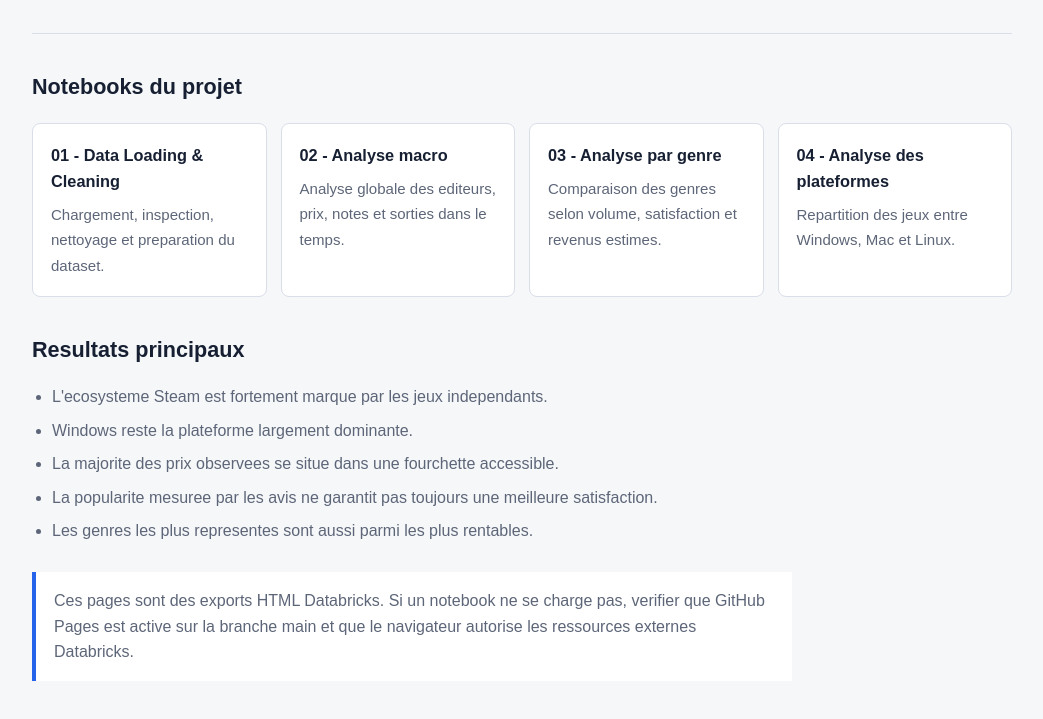
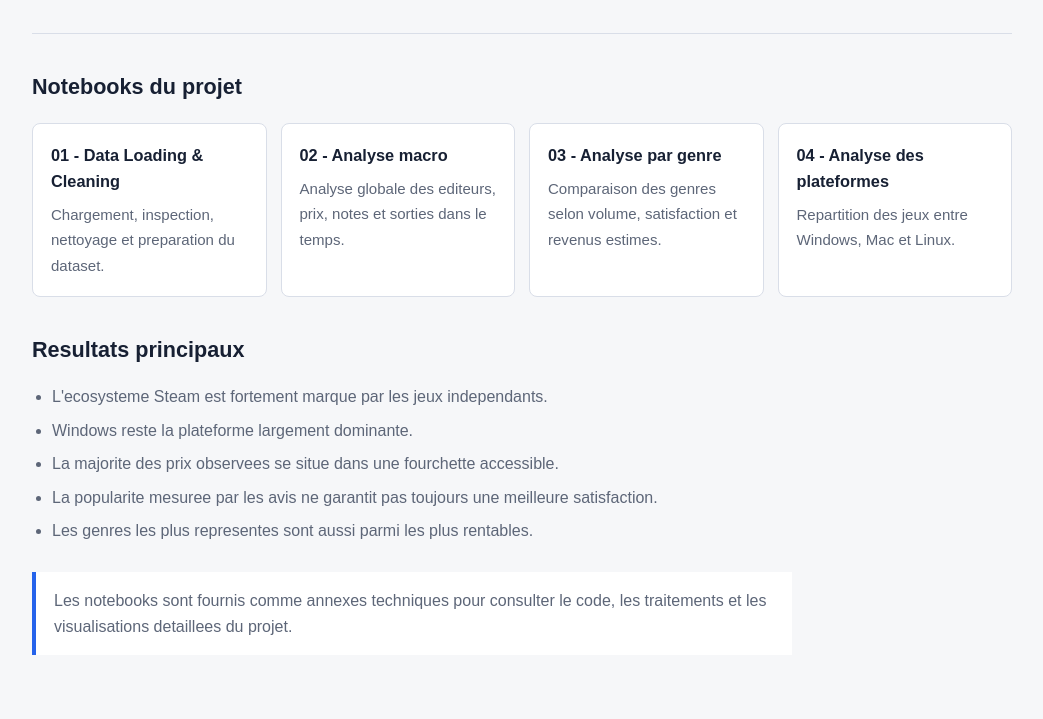
Before and after one commit to WissamHouzir/02_FS_Steam_Project, a plain HTML site: page index.html in a window 1280 px wide. Shown: the part 197-916 px from the top of the page, without its empty margins (118-1161 px from the left). Drawn offline with Linux system fonts and the light colour scheme.

Commit message:
Update landing page note

```diff
--- a/index.html
+++ b/index.html
@@ -157,9 +157,8 @@
     </section>
 
     <p class="note">
-      Ces pages sont des exports HTML Databricks. Si un notebook ne se charge pas,
-      verifier que GitHub Pages est active sur la branche main et que le navigateur
-      autorise les ressources externes Databricks.
+      Les notebooks sont fournis comme annexes techniques pour consulter le code,
+      les traitements et les visualisations detaillees du projet.
     </p>
   </main>
 </body>
```
